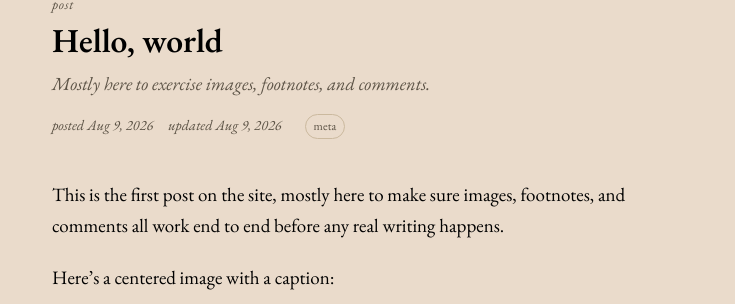
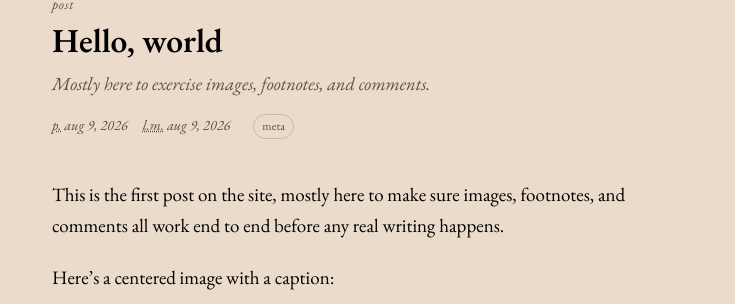
Before and after one commit to Khasir/personal-site, a Jekyll site: the page built from _posts/2026-08-09-hello-world.md, in a window 1280 px wide. Shown: the part 129-433 px from the top of the page, without its empty margins (272-1007 px from the left). Built offline with Jekyll 4.4.1, drawn with Linux system fonts in a browser that asks for light colours.

Commit message:
Lowercase dates; use "p." / "l.m." abbreviations for posted/modified
<time> and .comment-time render lowercase everywhere via CSS
text-transform (underlying text/datetime attributes are untouched, so
this is purely visual). Entry meta now reads "p. <date>" and
"l.m. <date>", each wrapped in <abbr title="..."> so the full word
shows on hover.

```diff
--- a/_layouts/entry.html
+++ b/_layouts/entry.html
@@ -10,9 +10,9 @@ layout: default
       {% if page.subtitle %}<p class="entry-subtitle">{{ page.subtitle }}</p>{% endif %}
     </div>
     <p class="entry-meta">
-      <time datetime="{{ post_date | date_to_xmlschema }}">posted {{ post_date | date: "%b %-d, %Y" }}</time>
+      <time datetime="{{ post_date | date_to_xmlschema }}"><abbr title="posted">p.</abbr> {{ post_date | date: "%b %-d, %Y" }}</time>
       {% if page.modified_date %}
-      <time class="entry-modified" datetime="{{ page.modified_date | date_to_xmlschema }}">updated {{ page.modified_date | date: "%b %-d, %Y" }}</time>
+      <time class="entry-modified" datetime="{{ page.modified_date | date_to_xmlschema }}"><abbr title="last modified">l.m.</abbr> {{ page.modified_date | date: "%b %-d, %Y" }}</time>
       {% endif %}
       {% if page.tags and page.tags.size > 0 %}
       <span class="entry-tags">
--- a/assets/css/main.css
+++ b/assets/css/main.css
@@ -67,6 +67,9 @@ a { color: var(--color-accent); text-decoration: none; }
 a:hover, a:focus { text-decoration: underline; }
 
 h1, h2, h3 { line-height: 1.25; font-weight: 600; }
+
+/* All dates render lowercase, wherever they show up. */
+time, .comment-time { text-transform: lowercase; }
 
 /* Header / footer / nav */
 
```
